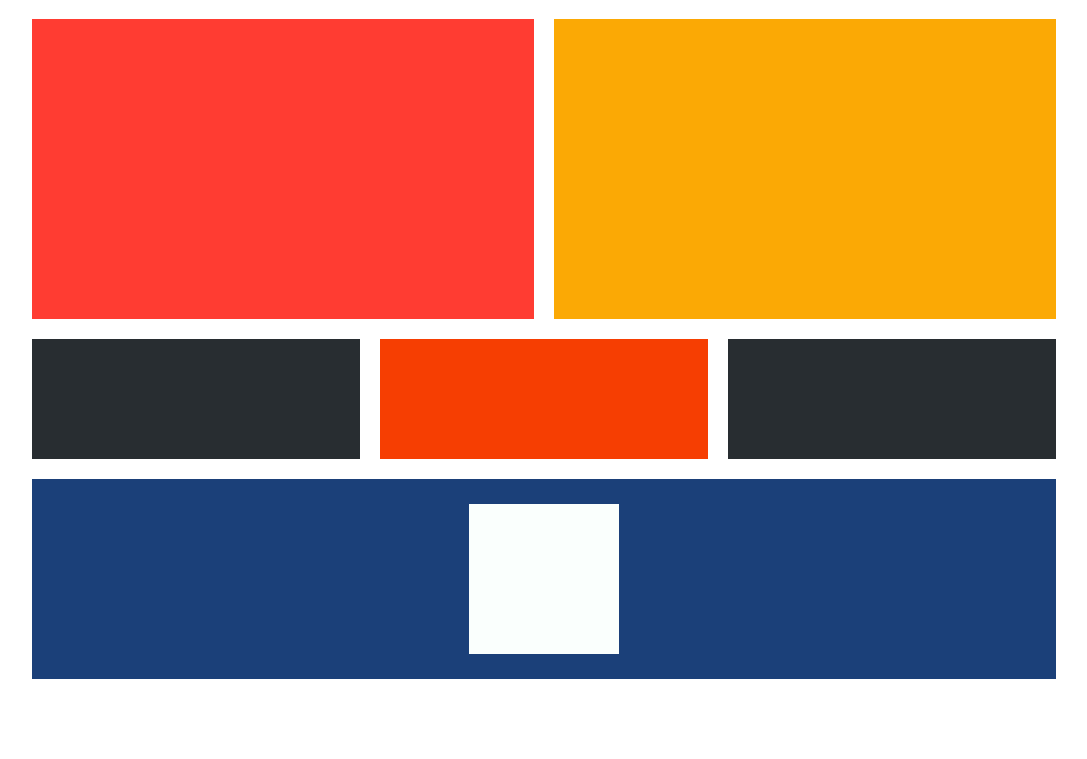
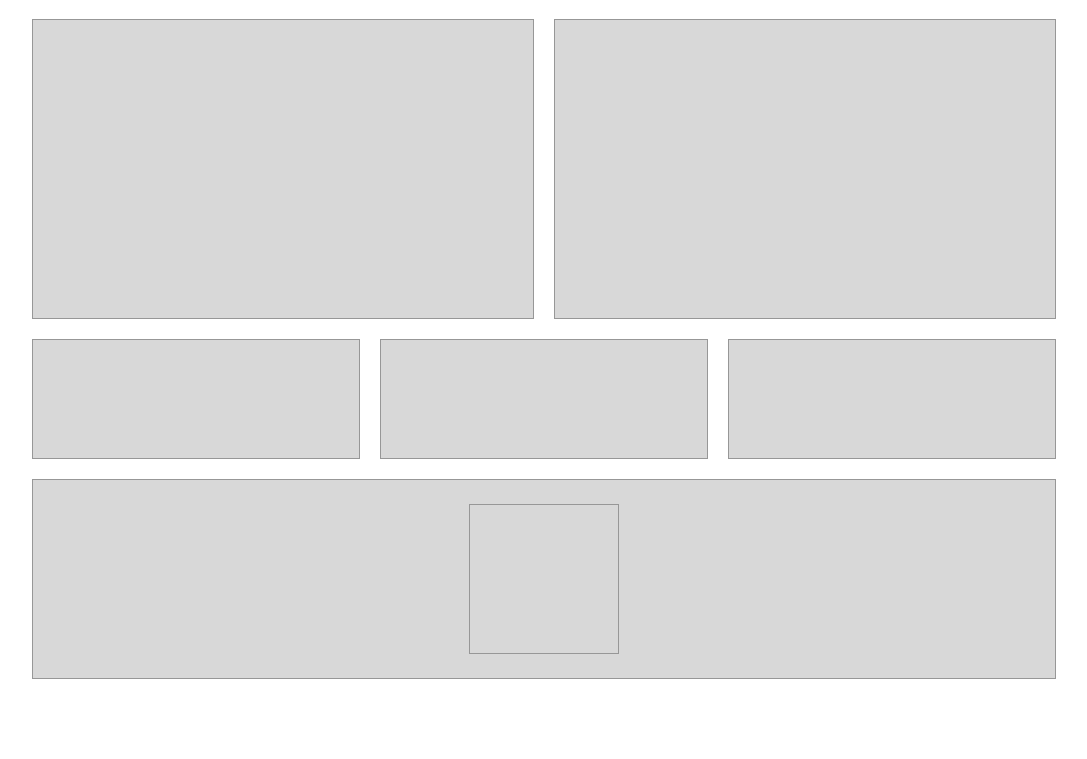
Before and after one commit to andres9722/hb-layout-inline, a plain HTML site: page index.html in a window 1280 px wide. Shown: the part 81-840 px from the top of the page, without its empty margins (96-1183 px from the left). Drawn offline with Linux system fonts and the light colour scheme.

Commit message:
Clean code

```diff
--- a/css/style.css
+++ b/css/style.css
@@ -10,7 +10,8 @@ body {
 .main-header {
     width: 100%;
     height: 80px;
-    background: #007BDF;
+    background: #D8D8D8;
+    border: 1px solid #979797;
     display: flex;
     justify-content: center;
     align-items: center;
@@ -26,50 +27,40 @@ body {
     text-transform: uppercase;
     letter-spacing: 2px;
     opacity: .8;
-    font-size: 1.5em;
+    font-size: 2em;
+    text-shadow: 1px 0 0 #979797;
 }
 
 .main-section {
     margin-top: 80px;
 }
 
-.aside-l, .aside-r {
+.aside:nth-last-of-type(1), .aside:nth-last-of-type(2) {
     display: block;
     height: 300px;
-    width: 100%;
-    background: #FF3C32;
-}
-
-.aside-r {
-    background-color: #FBA905;
+    background: #D8D8D8;
+    border: 1px solid #979797;
 }
 
 .article {
     display: block;
-    width: 100%;
     height: 120px;
-    background-color: #282D31;
-}
-
-.article:nth-child(2) {
-    background-color: #F63E02;
-}
-
-.article:nth-child(3) {
-    background-color: #282D31;
+    background-color: #D8D8D8;
+    border: 1px solid #979797;
 }
 
 .main-footer {
-    width: 100%;
     height: 200px;
-    background-color: #1B4079;
+    background-color: #D8D8D8;
+    border: 1px solid #979797;
     position: relative;
 }
 
 .content {
     width: 150px;
     height: 150px;
-    background-color: #FAFFFD;
+    background-color: #D8D8D8;
+    border: 1px solid #979797;
     line-height: 120px;
     transform: translate(-50%, -50%);
     position: absolute;
@@ -78,9 +69,6 @@ body {
 }
 
 @media screen and (min-width: 1024px) {
-    body {
-        margin-top: 20px;
-    }
 
     .main-header {
         width: 1024px;
@@ -98,16 +86,16 @@ body {
         font-size: 0;
     }
 
-    .aside-l, .aside-r {
+    .aside:nth-child(1), .aside:nth-child(2) {
         width: calc(50% - 10px);
         display: inline-block;
     }
 
-    .aside-l {
+    .aside:nth-child(1) {
         margin-right: 10px;
     }
 
-    .aside-r {
+    .aside:nth-child(2) {
         margin-left: 10px;
     }
 
--- a/index.html
+++ b/index.html
@@ -14,8 +14,8 @@
 
     <main class="main">
         <section class="main-section">
-            <aside class="aside-l"></aside>
-            <aside class="aside-r"></aside>
+            <aside class="aside"></aside>
+            <aside class="aside"></aside>
         </section>
 
         <section class="secondary-section">
```
